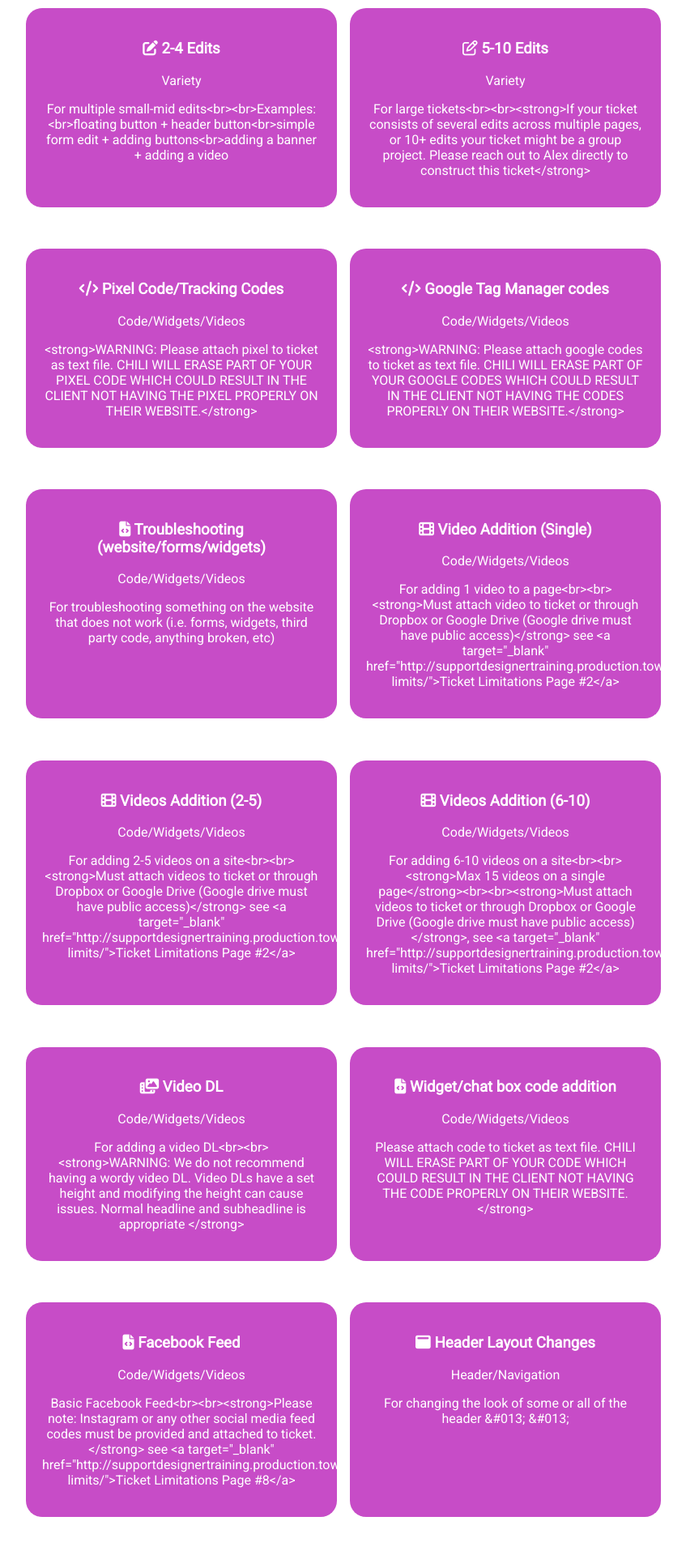
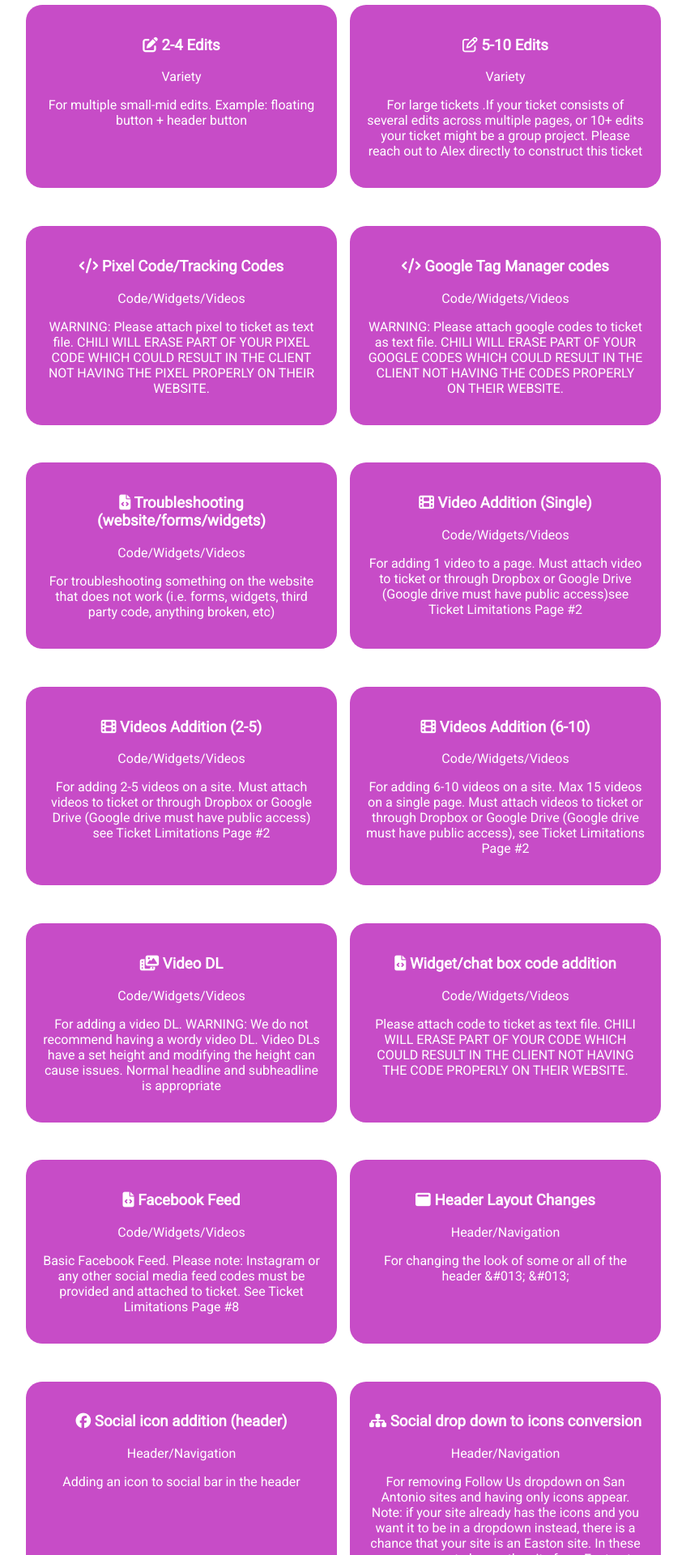
Before and after one commit to AldridgeDev/Ticket-Library-Current, a React (Create React App) app in the folder ticket-library-updated/: page / in a window 1280 px wide. Shown: the part 400-2320 px from the top of the page at 81% size, without its empty margins (208-1055 px from the left). Built offline with nearby package versions, Linux system fonts and the light colour scheme; the HTML template or start-up script is replaced by a standard one.

Commit message:
Juan update

```diff
--- a/ticket-library-updated/src/App.js
+++ b/ticket-library-updated/src/App.js
@@ -10,13 +10,14 @@ export default class App extends Component {
   constructor(props) {
     super(props);
     this.state = {
-      filteredKeywords: FilterKeywords("", 20)
+      filteredKeywords: FilterKeywords("")
     };
   }
 
+  // Hooks, like useState, so you dont need to create this finction like this
   handleSearchChange = event => {
     this.setState({
-      filteredKeywords: FilterKeywords(event.target.value, 20)
+      filteredKeywords: FilterKeywords(event.target.value)
     });
   };
 
--- a/ticket-library-updated/src/components/FilterKeywords.js
+++ b/ticket-library-updated/src/components/FilterKeywords.js
@@ -1,10 +1,13 @@
 import ticketData from '../ticketData.json';
 
-export default function FilterKeywords(searchText, maxResults) {
+export default function FilterKeywords(searchText, maxResults = 20) {
     return ticketData
         .filter(ticket => {
             let searchTerm = searchText.toLowerCase();
             let tagNames = JSON.stringify(ticket.tags);
+            // console.log("ticketName", ticket.ticketName);
+            // console.log("ticket.tags", ticket.tags); // Array
+            // console.log("tagNames", tagNames); // String
 
             if (ticket.ticketName.toLowerCase().includes(searchTerm) ||
                (ticket.category.toLowerCase().includes(searchTerm)) ||
--- a/ticket-library-updated/src/components/Header.js
+++ b/ticket-library-updated/src/components/Header.js
@@ -1,9 +1,11 @@
 import React, { Component } from 'react';
 import '../styles/Header.css';
+// import styles from '../styles/Header.css'; // Take a look to component styling. Forgot how to do it
 
 export default class Header extends Component {
     render() {
         return (
+            // <header className={styles.componentHeader}>
             <header className='component-header'>
                 <h1>Ticket Library</h1>
                 <h3>Developed by Antonio Aldridge</h3>
--- a/ticket-library-updated/src/components/TicketResultRow.js
+++ b/ticket-library-updated/src/components/TicketResultRow.js
@@ -3,6 +3,9 @@ import PropTypes from 'prop-types';
 import "../styles/TicketResultRow.css";
 
 export default class TicketResultRow extends Component {
+    // Very good. This is Type-Script :-)
+    // This is best practice and will be implemented in TSI code
+    // TS also includes default, so lets added
     static propTypes = {
         ticketName: PropTypes.string,
         desc: PropTypes.string,
@@ -10,6 +13,8 @@ export default class TicketResultRow extends Component {
         template: PropTypes.string,
         category: PropTypes.string,
     };
+
+    // look into prop defaults
 
     render() {
         return (
--- a/ticket-library-updated/src/styles/Header.css
+++ b/ticket-library-updated/src/styles/Header.css
@@ -1,3 +1,7 @@
 h1, h3 {
     text-align: center;
 }
+
+.componentHeader {
+    color: blue;
+}
--- a/ticket-library-updated/src/ticketData.json
+++ b/ticket-library-updated/src/ticketData.json
@@ -16,7 +16,7 @@
     "category": "Variety",
     "icon": "far fa-trash-alt",
     "desc": "For deleting multiple items on a page",
-    "template" : "Url:&#013;&#013;Please delete the following items:&#013;&#013;Urls (if on multiple pages):&#013;&#013;Screenshot URLs:"
+    "template" : "Please delete the following items: "
 },
 {
     "id": 3,
@@ -25,8 +25,8 @@
     "tags": ["multiple edits", "multiple requests", "several edits", "several requests"],
     "category": "Variety",
     "icon": "fas fa-edit",
-    "desc": "For multiple small-mid edits<br><br>Examples:<br>floating button + header button<br>simple form edit + adding buttons<br>adding a banner + adding a video",
-    "template": "URL: "
+    "desc": "For multiple small-mid edits. Example: floating button + header button",
+    "template": ""
 },
 {
     "id": 4,
@@ -35,8 +35,8 @@
     "tags": ["multiple edits", "multiple requests", "several edits", "several requests"],
     "category": "Variety",
     "icon": "far fa-edit",
-    "desc": "For large tickets<br><br><strong>If your ticket consists of several edits across multiple pages, or 10+ edits your ticket might be a group project. Please reach out to Alex directly to construct this ticket</strong>",
-    "template": "URL: "
+    "desc": "For large tickets .If your ticket consists of several edits across multiple pages, or 10+ edits your ticket might be a group project. Please reach out to Alex directly to construct this ticket",
+    "template": ""
 },
 {
     "id": 5,
@@ -45,7 +45,7 @@
     "tags": ["pixel", "code", "third party", "javascript", "segment", "RT", "SV"],
     "category": "Code/Widgets/Videos",
     "icon": "fas fa-code",
-    "desc" : "<strong>WARNING: Please attach pixel to ticket as text file. CHILI WILL ERASE PART OF YOUR PIXEL CODE WHICH COULD RESULT IN THE CLIENT NOT HAVING THE PIXEL PROPERLY ON THEIR WEBSITE.</strong>",
+    "desc" : "WARNING: Please attach pixel to ticket as text file. CHILI WILL ERASE PART OF YOUR PIXEL CODE WHICH COULD RESULT IN THE CLIENT NOT HAVING THE PIXEL PROPERLY ON THEIR WEBSITE.",
     "template" : "See attached for pixel"
 },
 {
@@ -55,8 +55,8 @@
     "tags": ["pixel", "code", "third party", "javascript", "Google"],
     "category": "Code/Widgets/Videos",
     "icon": "fas fa-code",
-    "desc" : "<strong>WARNING: Please attach google codes to ticket as text file. CHILI WILL ERASE PART OF YOUR GOOGLE CODES WHICH COULD RESULT IN THE CLIENT NOT HAVING THE CODES PROPERLY ON THEIR WEBSITE.</strong>",
-    "template" : "See attached for google codes&#013;&#013;Header Script file name:&#013;&#013;Content/Body Script file name:"
+    "desc" : "WARNING: Please attach google codes to ticket as text file. CHILI WILL ERASE PART OF YOUR GOOGLE CODES WHICH COULD RESULT IN THE CLIENT NOT HAVING THE CODES PROPERLY ON THEIR WEBSITE.",
+    "template" : "See attached for google codes."
 },
 {
     "id": 7,
@@ -66,7 +66,7 @@
     "category": "Code/Widgets/Videos",
     "icon": "fas fa-file-code",
     "desc": "For troubleshooting something on the website that does not work (i.e. forms, widgets, third party code, anything broken, etc)",
-    "template": "URL: &#013;&#013;Issue:"
+    "template": "Issue: "
 },
 {
     "id": 8,
@@ -75,8 +75,8 @@
     "tags": ["video", "vimeo video addition", "mp4", "mov", "upload video", "single video", "video single", "youtube video addition"],
     "category": "Code/Widgets/Videos",
     "icon": "fas fa-film",
-    "desc": "For adding 1 video to a page<br><br><strong>Must attach video to ticket or through Dropbox or Google Drive (Google drive must have public access)</strong> see <a target=\"_blank\" href=\"http://supportdesignertraining.production.townsquareinteractive.com/request-limits/\">Ticket Limitations Page #2</a>",
-    "template": "URL: &#013;&#013;Location on the page to add video:"
+    "desc": "For adding 1 video to a page. Must attach video to ticket or through Dropbox or Google Drive (Google drive must have public access)see Ticket Limitations Page #2",
+    "template": "Location on the page to add video: "
 },
 {
     "id": 9,
@@ -85,8 +85,8 @@
     "tags": ["video", "vimeo video addition", "mp4", "mov", "upload video", "youtube video addition", "video multiple", "videos multiple", "multiple videos"],
     "category": "Code/Widgets/Videos",
     "icon": "fas fa-film",
-    "desc": "For adding 2-5 videos on a site<br><br><strong>Must attach videos to ticket or through Dropbox or Google Drive (Google drive must have public access)</strong> see <a target=\"_blank\" href=\"http://supportdesignertraining.production.townsquareinteractive.com/request-limits/\">Ticket Limitations Page #2</a>",
-    "template": "URL: &#013;&#013;Location(s) to add videos:"
+    "desc": "For adding 2-5 videos on a site. Must attach videos to ticket or through Dropbox or Google Drive (Google drive must have public access) see Ticket Limitations Page #2",
+    "template": "Location(s) to add videos: "
 },
 {
     "id": 10,
@@ -95,8 +95,8 @@
     "tags": ["video", "vimeo video addition", "mp4", "mov", "upload video", "youtube video addition", "video multiple", "videos multiple", "multiple videos"],
     "category": "Code/Widgets/Videos",
     "icon": "fas fa-film",
-    "desc": "For adding 6-10 videos on a site<br><br><strong>Max 15 videos on a single page</strong><br><br><strong>Must attach videos to ticket or through Dropbox or Google Drive (Google drive must have public access)</strong>, see <a target=\"_blank\" href=\"http://supportdesignertraining.production.townsquareinteractive.com/request-limits/\">Ticket Limitations Page #2</a>",
-    "template": "URL: &#013;&#013;Location(s) to add videos:"
+    "desc": "For adding 6-10 videos on a site. Max 15 videos on a single page. Must attach videos to ticket or through Dropbox or Google Drive (Google drive must have public access), see Ticket Limitations Page #2",
+    "template": "Location(s) to add videos: "
 },
 {
     "id": 11,
@@ -105,8 +105,8 @@
     "tags": ["video", "vimeo", "mp4", "mov", "upload", "lead", "top", "page", "first", "section", "above", "lead", "hero"],
     "category": "Code/Widgets/Videos",
     "icon": "fas fa-photo-video",
-    "desc": "For adding a video DL<br><br><strong>WARNING: We do not recommend having a wordy video DL. Video DLs have a set height and modifying the height can cause issues. Normal headline and subheadline is appropriate </strong>",
-    "template": "URL: &#013;&#013;"
+    "desc": "For adding a video DL. WARNING: We do not recommend having a wordy video DL. Video DLs have a set height and modifying the height can cause issues. Normal headline and subheadline is appropriate",
+    "template": ""
 },
 {
     "id": 12,
@@ -115,8 +115,8 @@
     "tags": ["third party"],
     "category": "Code/Widgets/Videos",
     "icon": "fas fa-file-code",
-    "desc": "Please attach code to ticket as text file. CHILI WILL ERASE PART OF YOUR CODE WHICH COULD RESULT IN THE CLIENT NOT HAVING THE CODE PROPERLY ON THEIR WEBSITE.</strong>",
-    "template": "URL: &#013;&#013;"
+    "desc": "Please attach code to ticket as text file. CHILI WILL ERASE PART OF YOUR CODE WHICH COULD RESULT IN THE CLIENT NOT HAVING THE CODE PROPERLY ON THEIR WEBSITE.",
+    "template": ""
 },
 {
     "id": 13,
@@ -125,8 +125,8 @@
     "tags": ["third party", "widget", "social media"],
     "category": "Code/Widgets/Videos",
     "icon": "fas fa-file-code",
-    "desc": "Basic Facebook Feed<br><br><strong>Please note: Instagram or any other social media feed codes must be provided and attached to ticket.</strong> see <a target=\"_blank\" href=\"http://supportdesignertraining.production.townsquareinteractive.com/request-limits/\">Ticket Limitations Page #8</a>",
-    "template": "URL: &#013;&#013;Facebook Link: &#013;&#013;Screenshot URL of location to place on page: "
+    "desc": "Basic Facebook Feed. Please note: Instagram or any other social media feed codes must be provided and attached to ticket. See Ticket Limitations Page #8",
+    "template": "Facebook Link: "
 },
 {
     "id": 14,
@@ -136,7 +136,7 @@
     "category": "Header/Navigation",
     "icon": "fas fa-window-maximize",
     "desc": "For changing the look of some or all of the header &#013; &#013;",
-    "template": "URL:  &#013;&#013;Description:  &#013; &#013;Site Example URL: "
+    "template": "Description/Example Site: "
 },
 {
     "id": 15,
@@ -146,7 +146,7 @@
     "category": "Header/Navigation",
     "icon": "fab fa-facebook",
     "desc" : "Adding an icon to social bar in the header",
-    "template" : "URL:  &#013;  &#013;Title/Text:  &#013; &#013;Link: "
+    "template" : "Title/Text & Link:  "
 },
 {
     "id": 16,
@@ -155,8 +155,8 @@
     "tags": ["facebook", "instagram", "in the social bar", "change follow us dropdown", "release", "convert", "break out", "icon conversion", "icons conversion"],
     "category": "Header/Navigation",
     "icon": "fas fa-sitemap",
-    "desc" : "For removing Follow Us dropdown on San Antonio sites and having only icons appear. <strong>Note: if your site already has the icons and you want it to be in a dropdown instead, there is a chance that your site is an Easton site. In these cases we must change the site from Easton to San Antonio</strong>",
-    "template" : "URL: "
+    "desc" : "For removing Follow Us dropdown on San Antonio sites and having only icons appear. Note: if your site already has the icons and you want it to be in a dropdown instead, there is a chance that your site is an Easton site. In these cases we must change the site from Easton to San Antonio",
+    "template" : ""
 },
 {
     "id": 18,
@@ -166,7 +166,7 @@
     "category": "Header/Navigation",
     "icon": "fas fa-bars",
     "desc" : "For organizing nav links.",
-    "template" : "URL: &#013;&#013;Order of nav links: "
+    "template" : "Order of nav links: "
 },
 {
     "id": 19,
@@ -176,7 +176,7 @@
     "category": "Header/Navigation",
     "icon": "fas fa-file-image",
     "desc" : "Creating a new favicon/changing existing favicon. Please specify if you would like the logo to be converted into a favicon or attach the favicon to the ticket",
-    "template" : "URL: &#013;&#013;"
+    "template" : ""
 },
 {
     "id": 20,
@@ -185,8 +185,8 @@
     "tags": ["change", "edit logo", "logos", "add to logo", "remove background", "image", "img"],
     "category": "Header/Navigation",
     "icon": "far fa-image",
-    "desc" : "For creating a new logo or editing current logo. <strong>PLEASE ADVISE: We cannot edit client provided logos. <a target=\"_blank\" href=\"http://supportdesignertraining.production.townsquareinteractive.com/request-limits/\">See Section 3 of Ticket Limitations page for details</a></strong>",
-    "template" : "URL: &#013;&#013;"
+    "desc" : "For creating a new logo or editing current logo. PLEASE ADVISE: We cannot edit client provided logos. See Section 3 of Ticket Limitations page for details",
+    "template" : ""
 },
 {
     "id": 21,
@@ -196,7 +196,7 @@
     "category": "Header/Navigation",
     "icon": "fas fa-window-maximize",
     "desc" : "For any banner you would like in the header",
-    "template" : "URL: &#013;&#013;Text for Banner:&#013;&#013;URL banner will link to (if applicable): "
+    "template" : "Text for Banner (also provide link if needed): "
 },
 {
     "id": 22,
@@ -206,7 +206,7 @@
     "category": "Header/Navigation",
     "icon": "fas fa-window-maximize",
     "desc" : "For any additional text or links in the header",
-    "template" : "URL: &#013;&#013;Text:&#013;&#013;URL text will link to (if applicable):"
+    "template" : "Text & URL text will link to (if applicable): "
 },
 {
     "id": 23,
@@ -215,8 +215,8 @@
     "tags": ["color", "font", "style", "styling", "wording", "transparent", "hidden", "white on white", "not there"],
     "category": "Style",
     "icon": "fas fa-font",
-    "desc" : "For changing one item's color on the site. For multple color changes see <strong>Color/font changes (multiple)</strong>",
-    "template" : "URL: &#013;&#013;Description: &#013;&#013;Screenshot of item: "
+    "desc" : "For changing one item's color on the site. For multple color changes see Color/font changes (multiple)",
+    "template" : "Description: "
 },
 {
     "id": 24,
@@ -226,7 +226,7 @@
     "category": "Style",
     "icon": "fas fa-font",
     "desc" : "For changing the color of multiple items on a site.",
-    "template" : "URL: &#013;&#013;Description: &#013;&#013;Screenshot(s) of items: "
+    "template" : "Description: "
 },
 {
     "id": 25,
@@ -236,7 +236,7 @@
     "category": "Style",
     "icon": "far fa-images",
     "desc" : "For updating current features on a site (i.e. changing wording, removing an existing feature, adding a feature, etc)",
-    "template" : "URL: &#013;&#013;Description: "
+    "template" : "Description: "
 },
 {
     "id": 26,
@@ -245,8 +245,8 @@
     "tags": ["features", "option", "icons", "images", "img"],
     "category": "Style",
     "icon": "far fa-images",
-    "desc" : "For changing the feature style on a site (or adding features if the site never had any). <strong>Please Note: Any example sites provided must match the theme of the client's site. We cannot guarantee feature styles will work if the themes do not match.</strong>",
-    "template" : "URL: &#013;&#013;Description of Style: &#013;&#013;Example site: "
+    "desc" : "For changing the feature style on a site (or adding features if the site never had any). <strong>Please Note: Any example sites provided must match the theme of the client's site. We cannot guarantee feature styles will work if the themes do not match.",
+    "template" : "Description of Style: "
 },
 {
     "id": 27,
@@ -255,8 +255,8 @@
     "tags": ["features", "option", "icons", "price", "price packages"],
     "category": "Style",
     "icon": "far fa-images",
-    "desc" : "<strong style=\"color: #ff0000;\">Pricing packages have been removed from design source and are currently not available as they were creating issues on our sites. See Alex for details.</strong>",
-    "template" : "N/A"
+    "desc" : "Pricing packages have been removed from design source and are currently not available as they were creating issues on our sites. See Alex for details.",
+    "template" : ""
 },
 {
     "id": 28,
@@ -265,8 +265,8 @@
     "tags": ["main", "landing page", "layouts", "features", "adding", "multiple", "several"],
     "category": "Style",
     "icon": "far fa-window-maximize",
-    "desc" : "For changing the homepage layout on a large scale. <strong>Please note, this should only be for tickets targeting the homepage only. If the site is needing major changes throughout the site, speak with Alex as it may be considered a Redesign.</strong>",
-    "template" : "URL: &#013;&#013;Description: &#013;&#013;URL of example site (themes must match): "
+    "desc" : "For changing the homepage layout on a large scale. Please note, this should only be for tickets targeting the homepage only. If the site is needing major changes throughout the site, speak with Alex as it may be considered a Redesign.",
+    "template" : "Description: "
 },
 {
     "id": 29,
@@ -276,7 +276,7 @@
     "category": "Pages",
     "icon": "far fa-window-maximize",
     "desc" : "For creating a new page (About Us, Service Area, Gallery, any new page!)",
-    "template" : "URL: &#013;&#013;Page Name: &#013;&#013;Content: &#013;&#013;Description: "
+    "template" : "Page Name, Content, & Description: "
 },
 {
     "id": 30,
@@ -286,7 +286,7 @@
     "category": "Pages",
     "icon": "far fa-window-restore",
     "desc" : "For creating 2 or 3 new pages. Please attach content with page names in a word doc for this ticket.",
-    "template" : "URL: &#013;&#013;Description: "
+    "template" : "Description: "
 },
 {
     "id": 31,
@@ -296,7 +296,7 @@
     "category": "Pages",
     "icon": "far fa-window-restore",
     "desc" : "For creating 4 or more new pages. Please attach content with page names in a word doc for this ticket.",
-    "template" : "URL: &#013;&#013;Description: "
+    "template" : "Description: "
 },
 {
     "id": 32,
@@ -306,7 +306,7 @@
     "category": "Pages",
     "icon": "fas fa-laptop-code",
     "desc":"This is for creating pages with an above average layout. Please note: If providing a non-tsi site as an example- TSI sites have certian limitations and there is not a guarantee that the layout will be a one to one comparison of the non-tsi example page, but we will do our best to accomodate to the client's request",
-    "template":"URL: &#013;&#013;Description: "
+    "template":"Description: "
 },
 {
     "id": 33,
```
